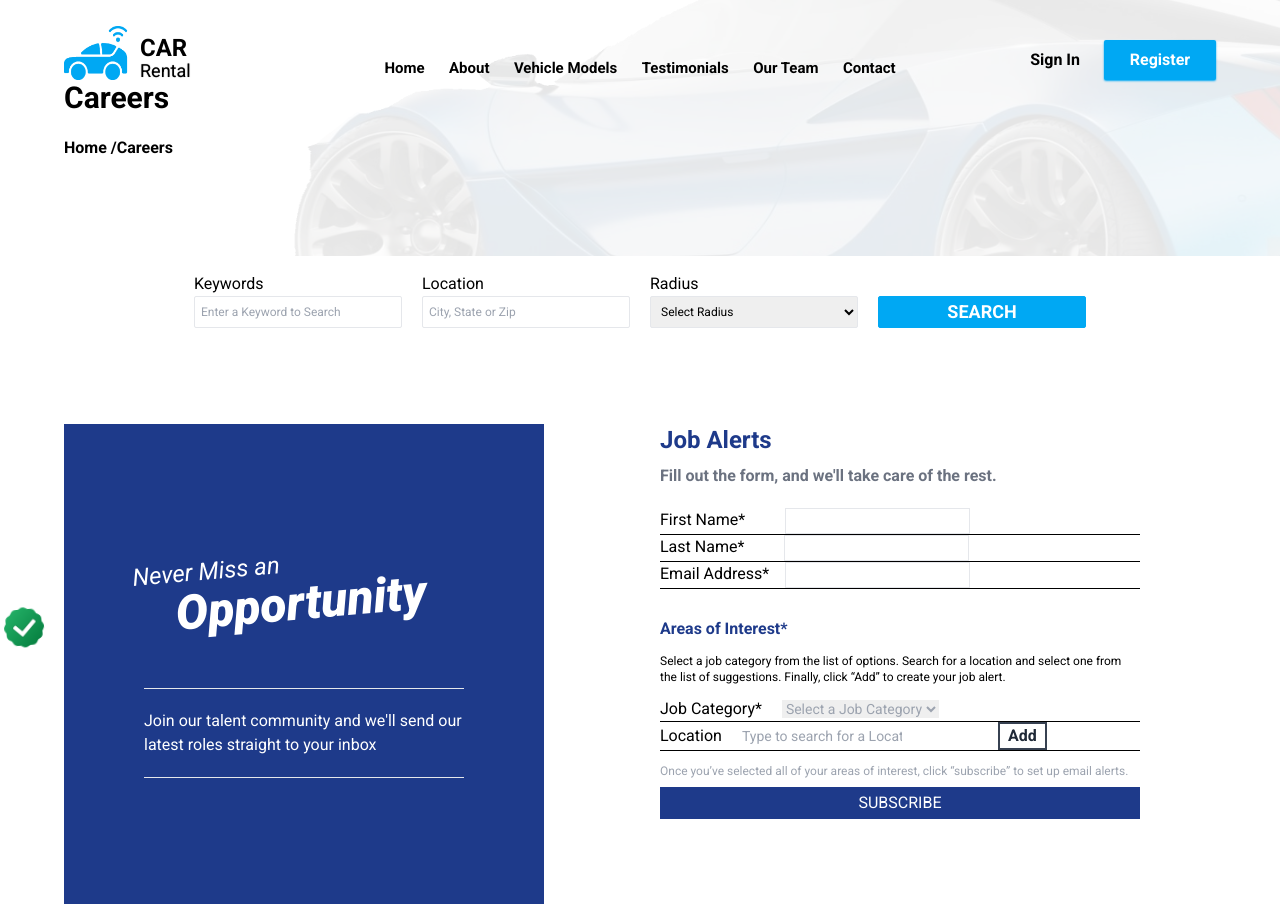
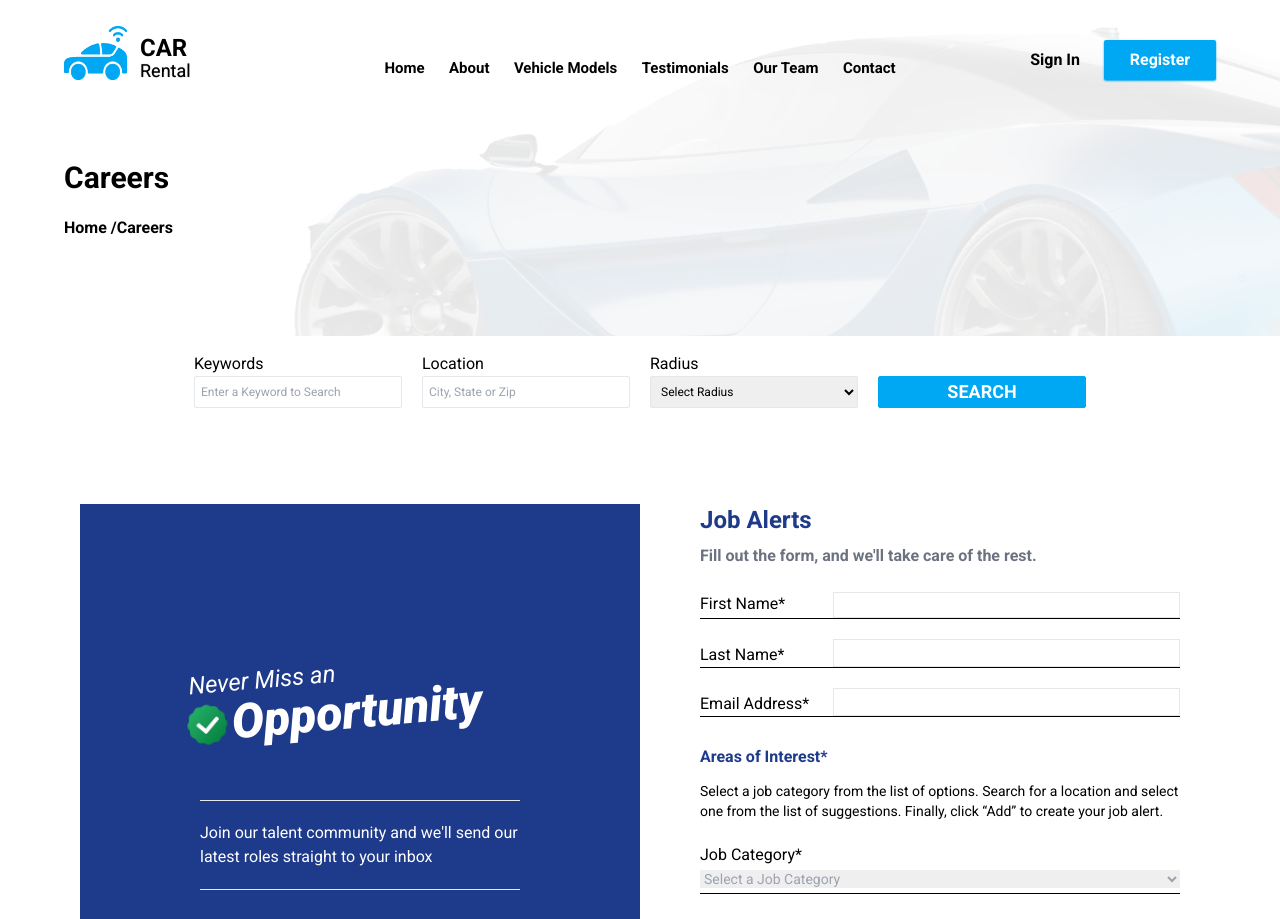
Before and after one commit to Drayved/Car-Rental-Site, a React (Vite) app: page /careers in a window 1280 px wide. Shown: the top 919 px of the page. Built offline with nearby package versions, Linux system fonts and the light colour scheme.

Commit message:
Update Careers.tsx

```diff
--- a/src/components/Careers.tsx
+++ b/src/components/Careers.tsx
@@ -5,7 +5,7 @@ import PageHeader from "./PageHeader"
 const Careers = () => {
 
     return(
-        <div>
+        <div className="mt-20">
             <div>
                 <PageHeader />
             </div>
@@ -37,13 +37,13 @@ const Careers = () => {
                 </form>
             </div>
 
-            <div className="flex flex-col lg:flex-row lg:max-w-[90%] 2xl:max-w-[70rem] gap-10 mx-auto mt-24">
-                <div className="bg-blue-900  text-white lg:w-[30rem] h-[30rem] ">
+            <div className="flex flex-col lg:flex-row lg:max-w-[70rem]  gap-10 mx-auto mt-24">
+                <div className="bg-blue-900  text-white  h-[30rem] lg:w-[35rem] lg:h-[35rem] ">
 
-                    <h3 className="text-center italic mr-48 pt-16 text-2xl transform -rotate-10 mt-20 " style={{ transform: 'rotate(-5deg)', transformOrigin: 'left bottom' } as React.CSSProperties}>Never Miss an</h3>
+                    <h3 className="text-center italic mr-48 pt-16 text-2xl transform -rotate-10 mt-20 xl:mt-28 " style={{ transform: 'rotate(-5deg)', transformOrigin: 'left bottom' } as React.CSSProperties}>Never Miss an</h3>
                     <h1 className="text-center italic font-extrabold text-5xl mb-10 transform -rotate-10 " style={{ transform: 'rotate(-5deg)', transformOrigin: 'left bottom' } as React.CSSProperties}>
                         <span className="relative inlin-block">
-                            <img className="absolute -left-44" src="/images/checkmark.png" alt="" />
+                            <img className="absolute -left-12" src="/images/checkmark.png" alt="" />
                             Opportunity
                         </span>
 
@@ -54,47 +54,50 @@ const Careers = () => {
                     </p>
                 </div>
 
-                <div className="w-[80%] lg:max-w-[30rem] mx-auto ">
+                <div className="max-w-[35rem] px-5 lg:px-0 lg:max-w-[30rem] mx-auto">
                     <h1 className="text-2xl text-blue-900 font-bold mt-10 lg:mt-0">Job Alerts</h1>
                     <p className="text-gray-500 mt-2 mb-5 font-bold">Fill out the form, and we'll take care of the rest.</p>
                     <form action="">
-                        <div className="flex border-b border-black ">
-                            <label className="mr-10" htmlFor="">First Name*</label>
-                            <input className="border " type="text" />
+                        <div className="flex border-b pt-1 border-black my-5">
+                            <label className="mr-10 w-32" htmlFor="">First Name*</label>
+                            <input className="border w-full" type="text" />
                         </div>
-                        <div className="flex border-b border-black ">
-                            <label className="mr-10" htmlFor="">Last Name*</label>
-                            <input className="border " type="text" />
+                        <div className="flex border-b border-black my-5">
+                            <label className="mr-10 w-32 pt-1" htmlFor="">Last Name*</label>
+                            <input className="border w-full" type="text" />
                         </div>
-                        <div className="flex border-b border-black ">
-                            <label className="mr-4" htmlFor="">Email Address*</label>
-                            <input className="border " type="email" />
+                        <div className="flex border-b border-black">
+                            <label className="mr-4 lg:mr-[1.1rem] w-40 pt-1" htmlFor="">Email Address*</label>
+                            <input className="border w-full" type="email" />
                         </div>
                         <div className="mt-7">
                             <h1 className="font-bold text-blue-900 mb-3">Areas of Interest*</h1>
-                            <p className="text-xs">
+                            <p className="text-xs lg:text-sm">
                                 Select a job category from the list of options. Search for a location
                                 and select one from the list of suggestions. Finally, click “Add” to
                                 create your job alert.
                             </p>
                         </div>
                         <div className="mt-3 ">
-                            <div className="border-b border-black">
-                                <label className="mr-5" htmlFor="">Job Category*</label>
-                                <select className="text-sm text-gray-400" name="" id="">
-                                    <option className="text-gray-100" value="">Select a Job Category</option>
+                            <div className="border-b border-black py-0.5 my-5">
+                                <label className="mr-5 " htmlFor="">Job Category*</label>
+                                <select className="text-sm w-full text-gray-400" name="" id="">
+                                    <option className="text-gray-100 " value="">Select a Job Category</option>
                                 </select>
                             </div>
 
 
-                                <div className="border-b border-black ">
-                                    <label className="mr-5" htmlFor="">Location</label>
-                                    <input className="text-sm " type="text" placeholder="Type to search for a Location" />
-                                    <button className="ml-24 border-2 border-gray-700 font-bold px-2 text-gray-800">Add</button>
+                                <div className="border-b border-black py-0.5 flex justify-between">
+                                    <div>
+                                        <label className="mr-5" htmlFor="">Location*</label>
+                                        <input className="text-sm flex-grow w-full" type="text" placeholder="Type to search for a Location" />
+                                    </div>
+
+                                    <button className=" h-8 mt-4 border-2 border-gray-700 font-bold px-2 text-gray-800">Add</button>
                                 </div>
 
 
-                            <p className="text-gray-400 text-xs mt-3 mb-2">
+                            <p className="text-gray-400 text-xs my-3">
                                 Once you’ve selected all of your areas of interest,
                                 click “subscribe” to set up email alerts.
                             </p>
@@ -109,7 +112,7 @@ const Careers = () => {
             <div className="max-w-[55rem] lg:max-w-[73rem] mx-auto px-5 pt-12">
                 <h1 className="text-blue-900 font-bold text-2xl mt-10">Careers at Enterprise Holdings</h1>
                 <h4 className="text-blue-900 font-bold mt-2">We’re here to take your talents to new heights.</h4>
-                <p className="text-xs lg:text-base">
+                <p className="text-sm text-gray-500 lg:text-base mt-1">
                     Just what is it that you’re looking for from your career? Whether it’s constant
                     growth and development, meaningful work, opportunities for promotion or just
                     colleagues you can have fun with along the way, one thing is for certain;
```
